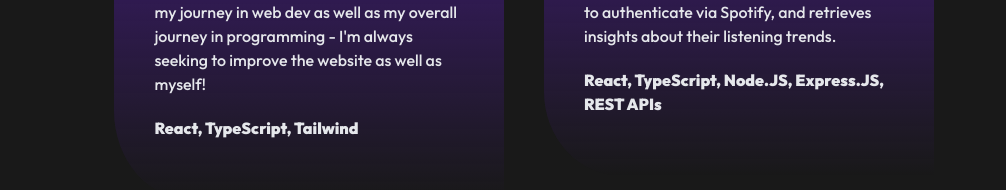
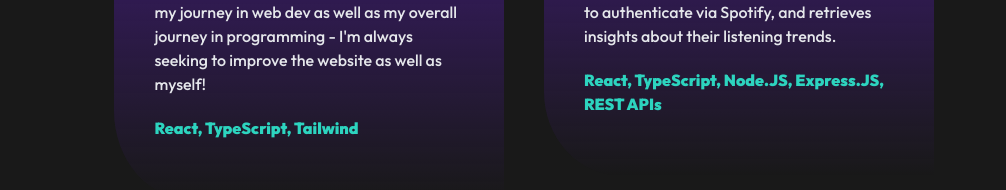
Before and after one commit to tranjm4/portfolio, a React (Vite) app: page / in a window 1280 px wide. Shown: the part 3751-3941 px from the top of the page, without its empty margins (244-1250 px from the left). Built offline with nearby package versions, Linux system fonts and the light colour scheme.

Commit message:
Added text color to technologies section in ProjectEntry

```diff
--- a/src/components/Projects/ProjectEntry.tsx
+++ b/src/components/Projects/ProjectEntry.tsx
@@ -72,7 +72,7 @@
                             <p>
                                 {properties.desc}
                             </p>
-                            <p className="my-5 font-extrabold">
+                            <p className="my-5 font-extrabold text-teal">
                                 {properties.skills}
                             </p>
                         </Reveal>
```
